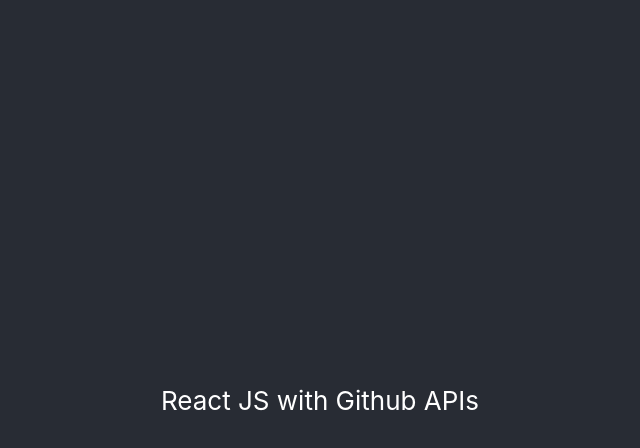
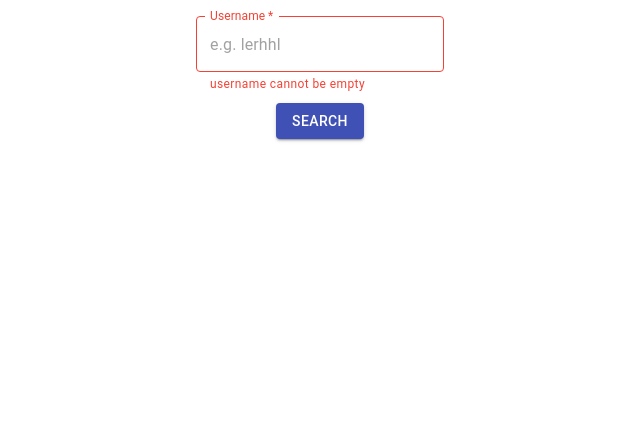
Before and after one commit to lerhhl/reactjs-github-api, a React (Create React App) app: page / in a window 1280 px wide. Shown: the top 448 px of the page, without its empty margins (320-960 px from the left). Built offline with nearby package versions, Linux system fonts and the light colour scheme.

Commit message:
Show a search bar

```diff
--- a/src/App.css
+++ b/src/App.css
@@ -1,14 +1,3 @@
 .App {
     text-align: center;
 }
-
-.App-header {
-    background-color: #282c34;
-    min-height: 100vh;
-    display: flex;
-    flex-direction: column;
-    align-items: center;
-    justify-content: center;
-    font-size: calc(10px + 2vmin);
-    color: white;
-}
--- a/src/App.js
+++ b/src/App.js
@@ -1,12 +1,11 @@
 import React from 'react';
-import './App.css';
+import SearchBar from "./Components/SearchBar";
+// import './App.css';
 
 function App() {
   return (
     <div className="App">
-      <header className="App-header">
-        React JS with Github APIs
-      </header>
+      <SearchBar/>
     </div>
   );
 }
```
